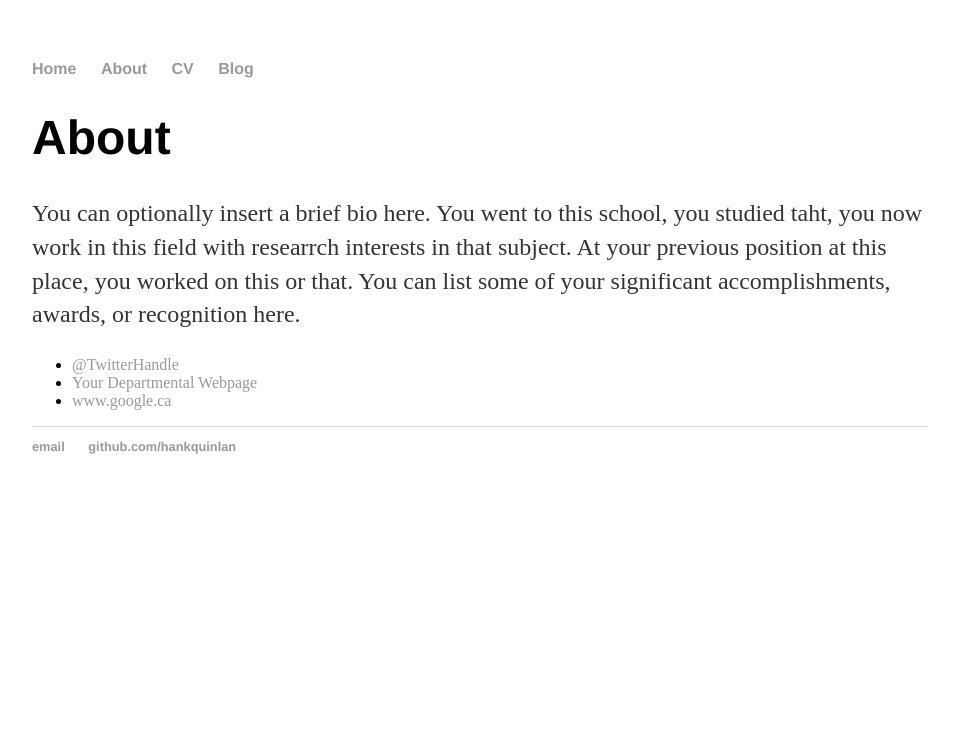
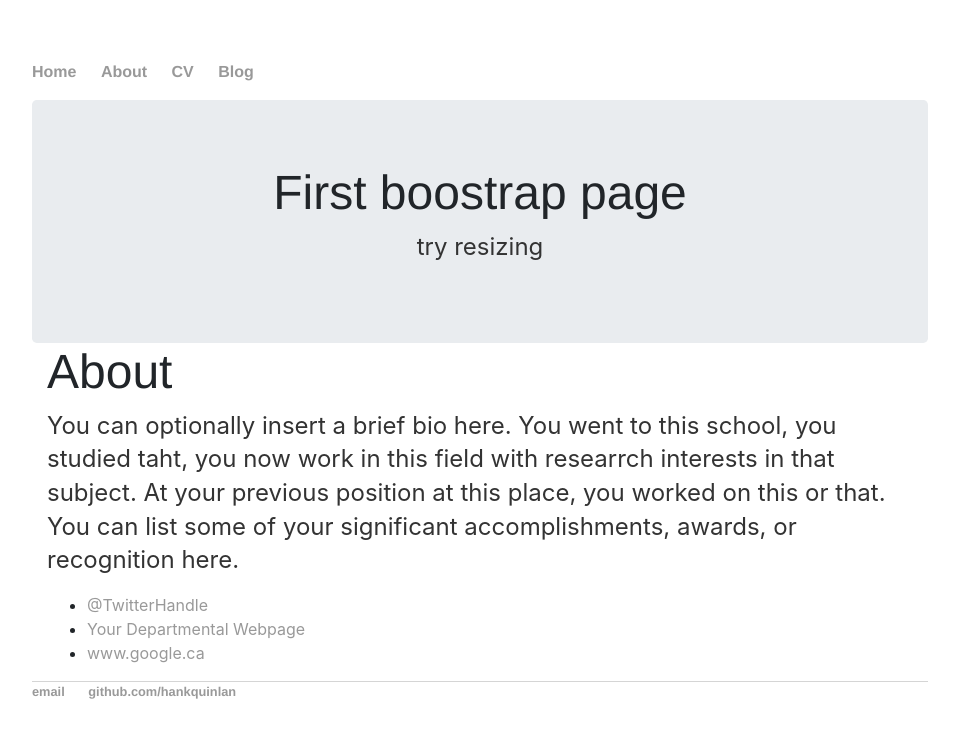
Before and after one commit to NicholasTran/NicholasTran.github.io, a Jekyll site: the page built from about/index.html, in a window 1280 px wide. Shown: the top 738 px of the page, without its empty margins (160-1119 px from the left). Built offline with Jekyll 4.4.1, drawn with Linux system fonts in a browser that asks for light colours.

Commit message:
Attempted to add bootstrap to the website. Checking if it works

```diff
--- a/_layouts/default.html
+++ b/_layouts/default.html
@@ -1,7 +1,15 @@
 <!DOCTYPE html>
-	<html>
+	<html lang="en">
 		<head>
+			<!-- Required meta tage -->
+			<meta charset="utf-8">
+			<meta name = "viewport" content="width=device-width, initial-scale=1">
+
+			<!-- Boostrap CSS -->
+  		<link rel="stylesheet" href="https://maxcdn.bootstrapcdn.com/bootstrap/4.4.1/css/bootstrap.min.css">
+
 			<title>{{ page.title }}</title>
+
 			<!-- link to main stylesheet -->
 			<link rel="stylesheet" type="text/css" href="/css/main.css">
 		</head>
@@ -14,6 +22,11 @@
 	        		<li><a href="/blog">Blog</a></li>
 	    		</ul>
 			</nav>
+
+			<div class="jumbotron text-center" style="margin-bottom:0">
+				<h1> First boostrap page</h1>
+				<p> try resizing</p>
+			</div>
 			<div class="container">
 
 			{{ content }}
@@ -25,5 +38,11 @@
 	        		<li><a href="https://github.com/hankquinlan">github.com/hankquinlan</a></li>
 				</ul>
 			</footer>
+
+			<!-- Optional JavaScript -->
+			<script src="https://code.jquery.com/jquery-3.4.1.slim.min.js" integrity="sha384-J6qa4849blE2+poT4WnyKhv5vZF5SrPo0iEjwBvKU7imGFAV0wwj1yYfoRSJoZ+n" crossorigin="anonymous"></script>
+			<script src="https://cdn.jsdelivr.net/npm/popper.js@1.16.0/dist/umd/popper.min.js" integrity="sha384-Q6E9RHvbIyZFJoft+2mJbHaEWldlvI9IOYy5n3zV9zzTtmI3UksdQRVvoxMfooAo" crossorigin="anonymous"></script>
+			<script src="https://stackpath.bootstrapcdn.com/bootstrap/4.4.1/js/bootstrap.min.js" integrity="sha384-wfSDF2E50Y2D1uUdj0O3uMBJnjuUD4Ih7YwaYd1iqfktj0Uod8GCExl3Og8ifwB6" crossorigin="anonymous"></script>
+
 		</body>
 	</html>
```
